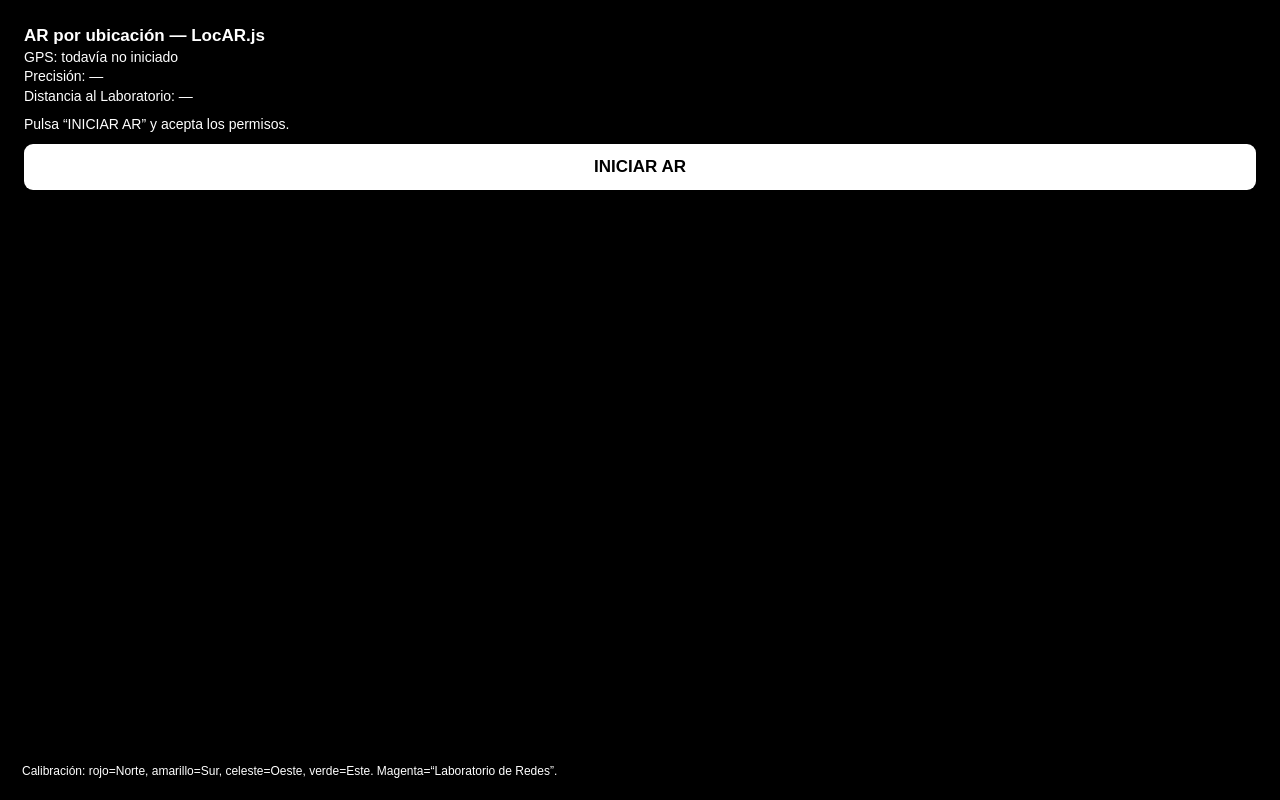
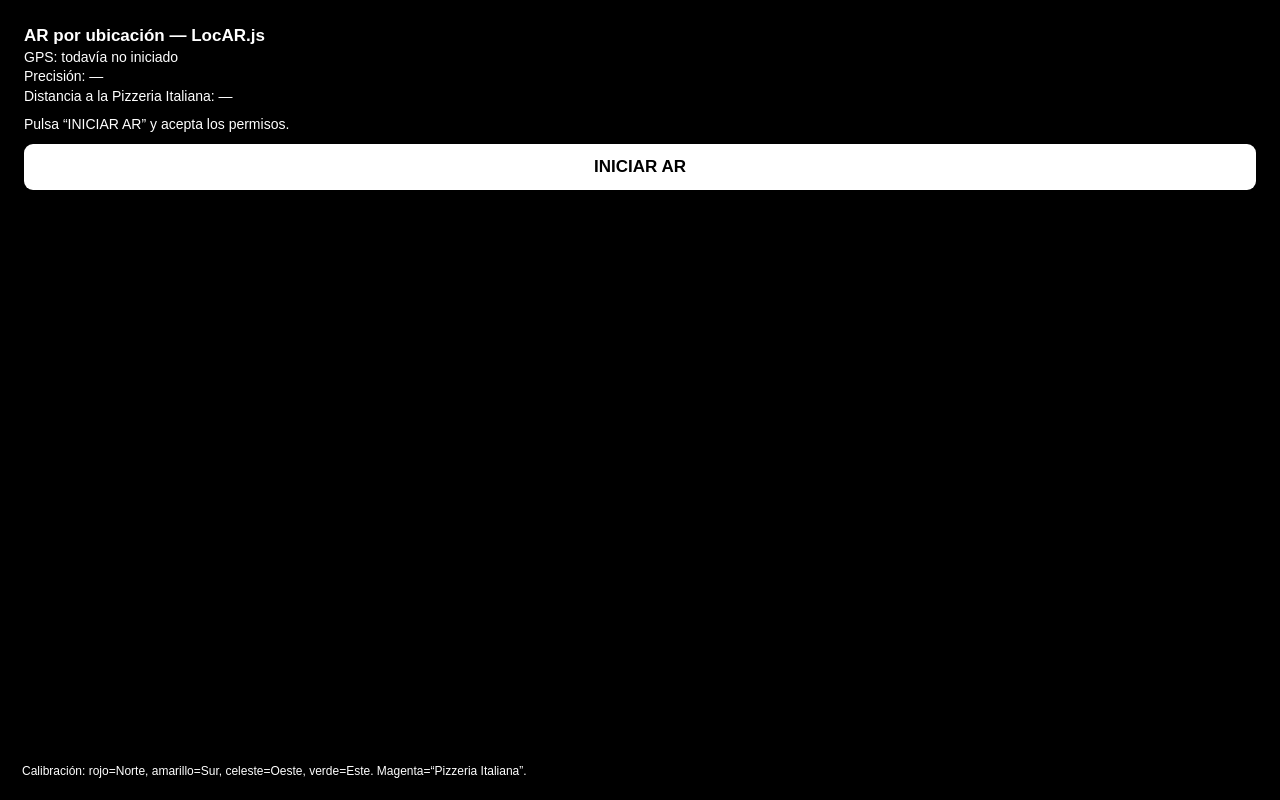
Before and after one commit to 02211111/Proyecto_GPS, a website built with Vite: page LocAR_GPS_Vercel_TI_v2/index.html in a window 1280 px wide. Built offline with nearby package versions, Linux system fonts and the light colour scheme.

Commit message:
Update distance reference and legend text

```diff
--- a/LocAR_GPS_Vercel_TI_v2/index.html
+++ b/LocAR_GPS_Vercel_TI_v2/index.html
@@ -33,14 +33,14 @@
     <b>AR por ubicación — LocAR.js</b><br>
     <span id="coords">GPS: todavía no iniciado</span><br>
     <span id="accuracy">Precisión: —</span><br>
-    <span id="distance">Distancia al Laboratorio: —</span>
+    <span id="distance">Distancia a la Pizzeria Italiana: —</span>
     <div id="status">Pulsa “INICIAR AR” y acepta los permisos.</div>
     <button id="start">INICIAR AR</button>
   </div>
 
   <div id="legend">
     Calibración: rojo=Norte, amarillo=Sur, celeste=Oeste, verde=Este.
-    Magenta=“Laboratorio de Redes”.
+    Magenta=“Pizzeria Italiana”.
   </div>
 
   <script type="module" src="./src/main.js"></script>
```
